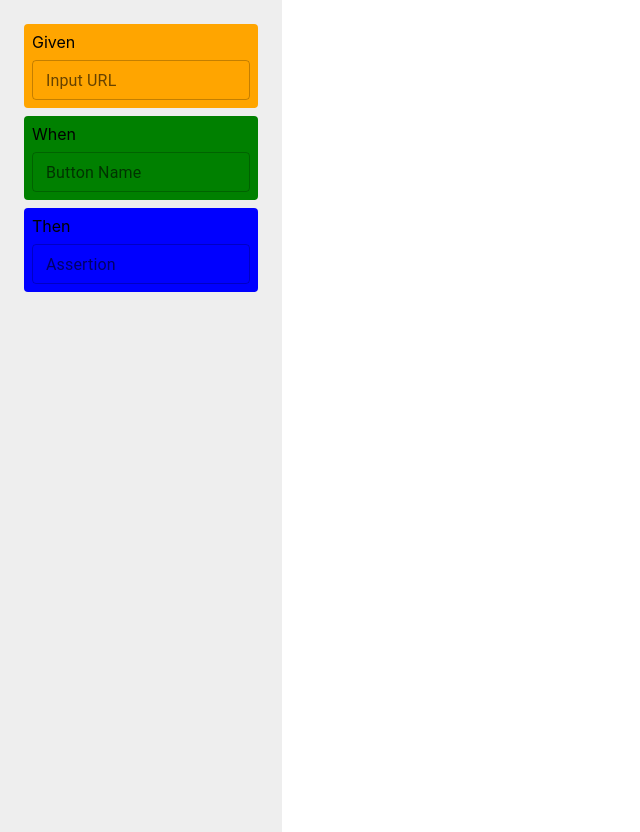
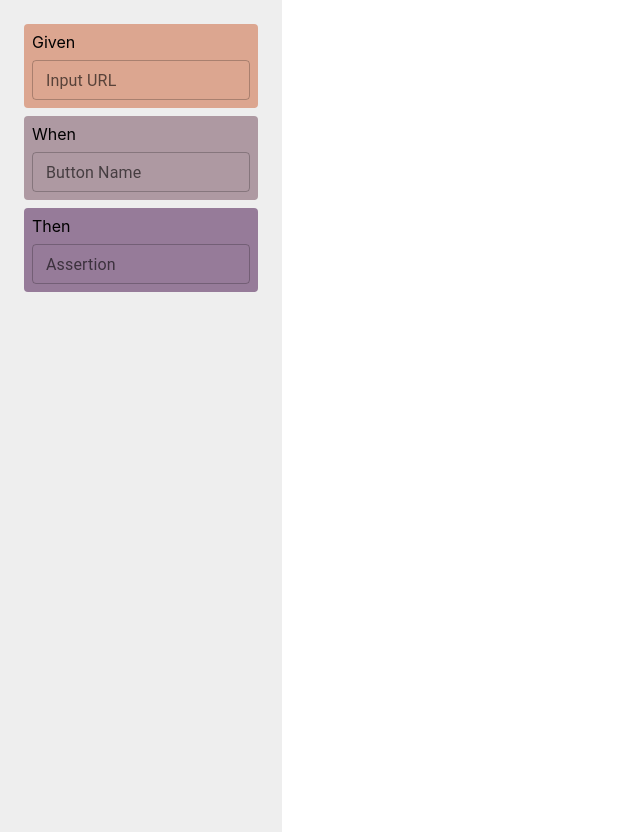
Before and after one commit to hongjinchen/dissertation-UI-test-platform, a React (Create React App) app in the folder ui-test/: page /testCase in a window 1280 px wide. Shown: the whole page, without its empty margins (0-640 px from the left). Built offline with nearby package versions, Linux system fonts and the light colour scheme.

Commit message:
更新一些样式

```diff
--- a/ui-test/src/components/DraggableItem.js
+++ b/ui-test/src/components/DraggableItem.js
@@ -1,6 +1,7 @@
 import React, { useState, useRef } from "react";
 import { useDrag } from "react-dnd";
 import { Box, TextField } from "@mui/material";
+import { getItemColor } from "../utils"; // Import the getItemColor function
 
 const DraggableItem = ({ type, color, children, InputComponent,onDragBegin,parentId }) => {
   const [inputValue, setInputValue] = useState("");
@@ -33,7 +34,7 @@ const DraggableItem = ({ type, color, children, InputComponent,onDragBegin,paren
         padding: 1,
         margin: 1,
         borderRadius: 1,
-        backgroundColor: color,
+        backgroundColor: getItemColor(type),
         opacity: isDragging ? 0.5 : 1,
         cursor: "grab",
       }}
--- a/ui-test/src/components/DroppableArea.js
+++ b/ui-test/src/components/DroppableArea.js
@@ -27,7 +27,7 @@ const DroppableArea = () => {
           isNew: false,
           isChild: true,
           parentId: parentId, // 添加 parentId 属性
-          index:newItems[givenIndex].children.length,
+          index: newItems[givenIndex].children.length,
         }, // 设置 isNew 为 true
       ],
     };
@@ -42,11 +42,15 @@ const DroppableArea = () => {
         ? dropResult.targetIndex
         : droppedItems.length;
 
+      console.log("item", item);
       // Handle reordering of child items
       if (item.isChild) {
+        console.log("item!!!!!!!!!!!!!!!!!", item);
         setDroppedItems((items) => {
           // Find source parent
-          const sourceParentIndex = items.findIndex((it) => it.id === item.parentId);
+          const sourceParentIndex = items.findIndex(
+            (it) => it.id === item.parentId
+          );
           const sourceParent = items[sourceParentIndex];
 
           // Remove the child from the source parent
@@ -55,7 +59,7 @@ const DroppableArea = () => {
           sourceChildren.splice(item.index, 1);
 
           // Find target parent
-          console.log("dropResult", dropResult)
+          console.log("dropResult", dropResult);
           const targetParentIndex = items.findIndex(
             (it) => it.id === dropResult.parentId
           );
@@ -63,7 +67,8 @@ const DroppableArea = () => {
 
           // If the target parent is the same as the source parent, use the same parent
           const finalParent = targetParent || sourceParent;
-          const finalParentIndex = targetParentIndex !== -1 ? targetParentIndex : sourceParentIndex;
+          const finalParentIndex =
+            targetParentIndex !== -1 ? targetParentIndex : sourceParentIndex;
 
           // Add the child to the target parent
           const targetChildren = [...finalParent.children];
@@ -71,7 +76,10 @@ const DroppableArea = () => {
 
           // Update the items
           const newItems = [...items];
-          newItems[finalParentIndex] = { ...finalParent, children: targetChildren };
+          newItems[finalParentIndex] = {
+            ...finalParent,
+            children: targetChildren,
+          };
 
           return newItems;
         });
@@ -97,7 +105,6 @@ const DroppableArea = () => {
                 },
               ]);
             }
-
           } else {
             if (item.isNew) {
               setDroppedItems((items) => handleDrop(item, parentId, items));
@@ -146,22 +153,42 @@ const DroppableArea = () => {
       }}
     >
       {droppedItems.map((item, index) => (
+        // <DroppableItem
+        //   key={index}
+        //   type={item.type}
+        //   inputValue={item.inputValue}
+        //   index={index}
+        //   parentId={item.id} // 将 item.id 作为 parentId 传递
+        //   isNew={item.isNew} // 传递 isNew 属性
+        // >
+        //   {(item.children || []).map((child, idx) => (
+        //     <DroppableItem
+        //       key={idx}
+        //       type={child.type}
+        //       inputValue={child.inputValue}
+        //       index={idx}
+        //       parentId={item.id} // 将 item.id 作为 parentId 传递
+        //       isChild // 添加 isChild 属性
+        //     />
+        //   ))}
+        // </DroppableItem>
         <DroppableItem
           key={index}
           type={item.type}
           inputValue={item.inputValue}
           index={index}
-          parentId={item.id} // 将 item.id 作为 parentId 传递
-          isNew={item.isNew} // 传递 isNew 属性
+          parentId={item.id}
+          isNew={item.isNew}
         >
-          {(item.children || []).map((child, idx) => (
+          {item.children &&
+            item.children.map((child, idx) => (
               <DroppableItem
                 key={idx}
                 type={child.type}
                 inputValue={child.inputValue}
                 index={idx}
-              parentId={item.id} // 将 item.id 作为 parentId 传递
-              isNew={child.isNew} // 传递 isNew 属性给子项目
+                parentId={item.id}
+                isChild
               />
             ))}
         </DroppableItem>
--- a/ui-test/src/components/DroppableItem.js
+++ b/ui-test/src/components/DroppableItem.js
@@ -1,13 +1,11 @@
 import React from "react";
 import { useDrag, useDrop } from "react-dnd";
 import { Box } from "@mui/material";
-
 const DroppableItem = ({
   type,
   inputValue,
   children,
   index,
-  onDelete,
   parentId,
   isNew
 }) => {
@@ -21,14 +19,25 @@ const DroppableItem = ({
       isNew: isNew || false,
       isChild: parentId ? true : false, // Add the new isChild property
     },
-    collect: (monitor) => ({
-      isDragging: monitor.isDragging(),
-    }),
+    collect: (monitor) => {
+      const isDragging = monitor.isDragging();
+      if (isDragging) {
+        console.log("正在拖拽的组件信息:", {
+          type,
+          inputValue,
+          index,
+          parentId,
+          isNew: isNew || false,
+          isChild: parentId ? true : false,
+        });
+      }
+      return { isDragging };
+    },
   }));
   const [{ isOver }, drop] = useDrop(() => ({
     accept: ["When", "Then","Given"],
     drop: (item, monitor) => {
-      console.log("item", item)
+      console.log("目标子组件信息:", { type, inputValue, index, parentId, isNew });
       if (type === "Given") {
         return {
           parentId: parentId,
@@ -48,23 +57,37 @@ const DroppableItem = ({
       isOver: monitor.isOver(),
     }),
   }));
+  const getItemColor = () => {
+    switch (type) {
+      case "Given":
+        return "#DCA690";
+      case "When":
+        return "#AE99A2";
+      case "Then":
+        return "#967B99";
+      default:
+        return "#BBBED0";
+    }
+  };
 
   return (
     <Box
       ref={(node) => drag(drop(node))}
       sx={{
-        backgroundColor: type === "Given" ? "orange" : "transparent",
+        backgroundColor: getItemColor(inputValue),
         borderRadius: 1,
         padding: 1,
         margin: 1,
         opacity: isDragging ? 0.5 : 1,
         cursor: "grab",
+        boxShadow: isDragging ? "0 0 10px rgba(0, 0, 0, 0.5)" : "none", // Add this line for shadow effect
       }}
     >
       {type}: {inputValue}
-      {children}
+      <Box sx={{ paddingLeft: 2 }}>{children}</Box>
     </Box>
   );
+
 };
 
 export default DroppableItem;
--- a/ui-test/src/pages/UserCenter.js
+++ b/ui-test/src/pages/UserCenter.js
@@ -92,11 +92,34 @@ function UserCenter() {
   const fixedHeightPaper = clsx(classes.paper, classes.fixedHeight);
   if (!isLoggedIn) {
     return (
-      <Container>
-        <Typography variant="h4">You have logged out.</Typography>
-      </Container>
+      <div
+      style={{
+        display: "flex",
+        alignItems: "center",
+        justifyContent: "center",
+        height: "100vh",
+        position: "fixed",
+        top: 0,
+        left: 0,
+        right: 0,
+        bottom: 0,
+        backgroundColor: "#DCA690",
+        color: "#ffffff",
+        fontSize: "2rem",
+        zIndex: 9999,
+      }}
+    >
+      <div style={{ display: "flex", alignItems: "center" }}>
+        <span role="img" aria-label="wave">
+          👋
+        </span>{" "}
+        You have logged out.
+      </div>
+    </div>
+
     );
   }
+
 
   return (
     <div className={classes.root}>
@@ -165,6 +188,7 @@ function UserCenter() {
               </Paper>
             </Grid>
           </Grid>
+
           {/* Corresponding modification pop-ups */}
           <Dialog open={showEditInfo} onClose={() => setShowEditInfo(false)}>
             <DialogTitle>Edit personal information</DialogTitle>
@@ -261,6 +285,7 @@ function UserCenter() {
               </Button>
             </DialogActions>
           </Dialog>
+
         </Container>
       </main>
     </div>
--- a/ui-test/src/utils.js
+++ b/ui-test/src/utils.js
@@ -18,3 +18,16 @@ export const findNestedIndex = (items, parentId) => {
 
   return newItems;
 };
+
+export const getItemColor = (type) => {
+  switch (type) {
+    case "Given":
+      return "#DCA690";
+    case "When":
+      return "#AE99A2";
+    case "Then":
+      return "#967B99";
+    default:
+      return "#BBBED0";
+  }
+};
```
Lines whose indentation alone changed are shown as unchanged.
